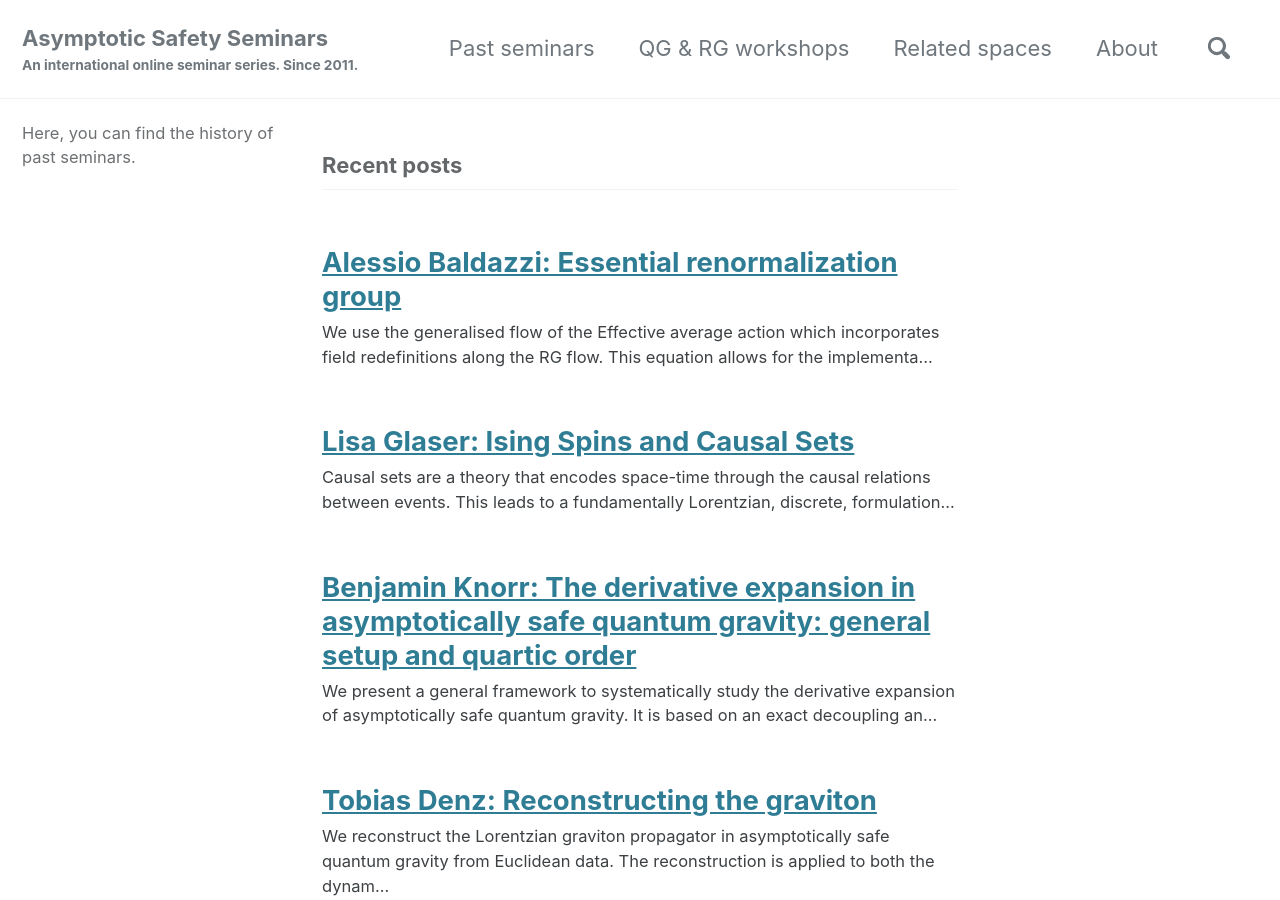
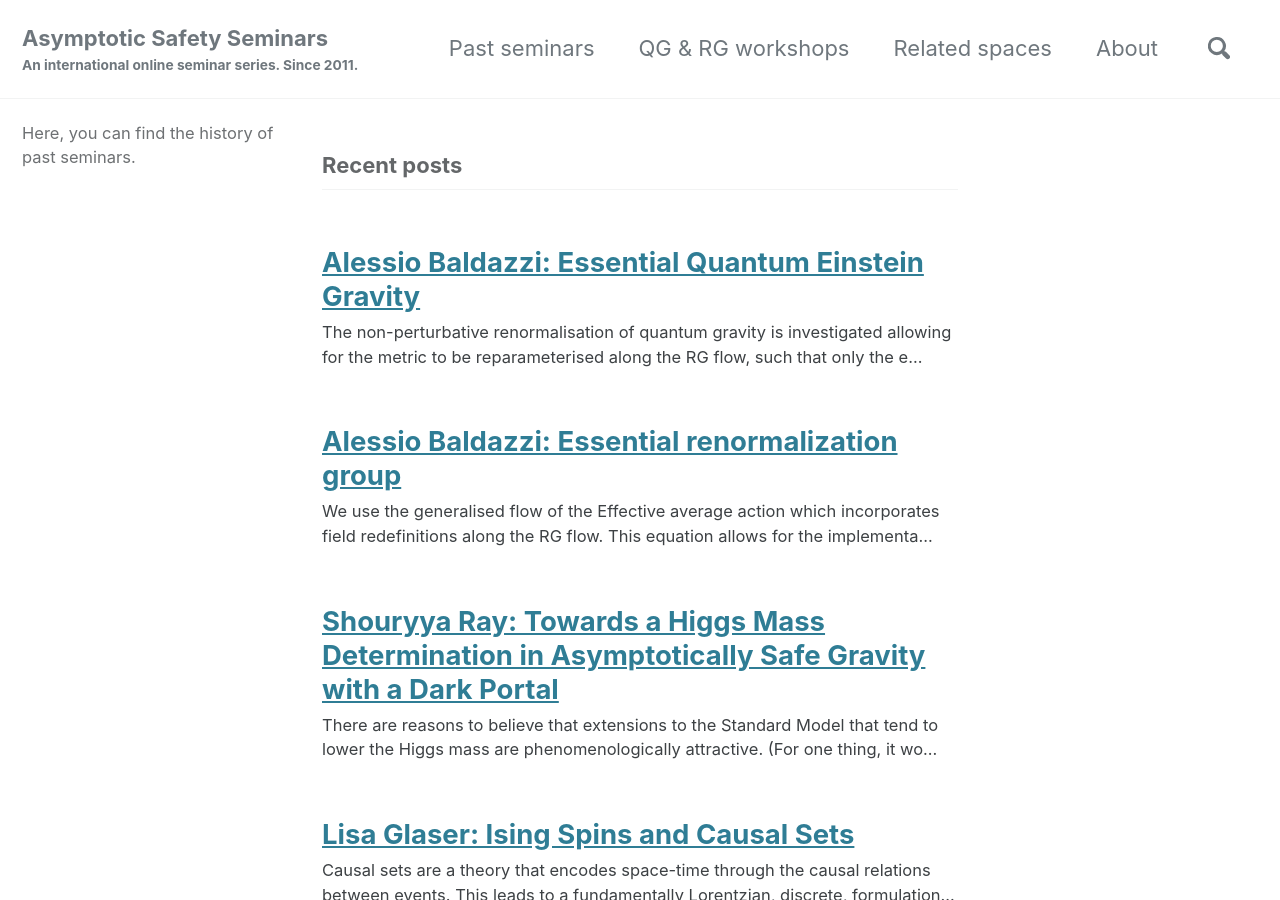
Before and after one commit to aaron-hd/as-website, a Jekyll site: the page built from index_backup.html, in a window 1280 px wide and 900 px high. Built offline with Jekyll 4.4.1, drawn with Linux system fonts in a browser that asks for light colours; cached includes are drawn as plain includes.

Commit message:
add recent talks

```diff
--- /dev/null
+++ b/_posts/2021-09-13-Shouryya-Ray.md
@@ -0,0 +1,7 @@
+---
+title: "Shouryya Ray: Towards a Higgs Mass Determination in Asymptotically Safe Gravity with a Dark Portal"
+published: "true"
+category: "future"
+---
+
+There are reasons to believe that extensions to the Standard Model that tend to lower the Higgs mass are phenomenologically attractive. (For one thing, it would allow to accommodate a more stable electroweak vacuum.) Such extensions, however, usually come with a significantly enlarged number of free parameters, and a concomitant reduction of predictivity. In this talk, I shall present our efforts to leverage the enhanced predictive power of asymptotic safety to constrain the Higgs mass in a toy Standard Model (more precisely, a Yukawa system representing the top quark and the radial mode of the Higgs) coupled to dark matter (itself represented by another Yukawa system) via a portal. Time permitting, I shall also speculate on how asymptotically safe Yukawa systems might emerge at terrestrial scales, in systems more immediately accessible to experiment.
--- /dev/null
+++ b/_posts/2021-10-18-Kevin-Falls.md
@@ -0,0 +1,7 @@
+---
+title: "Alessio Baldazzi: Essential Quantum Einstein Gravity"
+published: "true"
+category: "future"
+---
+
+The non-perturbative renormalisation of quantum gravity is investigated allowing for the metric to be reparameterised along the RG flow, such that only the essential couplings constants are renormalised. This allows us to identify a universality class of quantum gravity which is guaranteed to be unitary, since the physical degrees of freedom are those of general relativity without matter and with a vanishing cosmological constant. Considering all diffeomorphism invariant operators with up to four derivatives, only Newton's constant is essential at the Gaussian infrared fixed point associated to the linearised Einstein--Hilbert action. The other inessential couplings can then be fixed to the values they take at the Gaussian fixed point along the RG flow within this universality class. In the ultraviolet, the corresponding beta function for Newton's constant vanishes at the interacting Reuter fixed point. The properties of the Reuter fixed point are stable between the Einstein--Hilbert approximation and the approximation including all diffeomorphism invariant four derivative terms in the flow equation. Our results suggest that Newton's constant is the only relevant essential coupling at the Reuter fixed point. Therefore, we conjecture that quantum Einstein gravity, the ultraviolet completion of Einstein's theory of general relativity in the asymptotic safety scenario, has no free parameters in the absence of matter and in particular predicts a vanishing cosmological constant.
```
Also changed, not shown: _posts/2021-09-06-Lisa-Glaser.md (+0 -2 lines).
